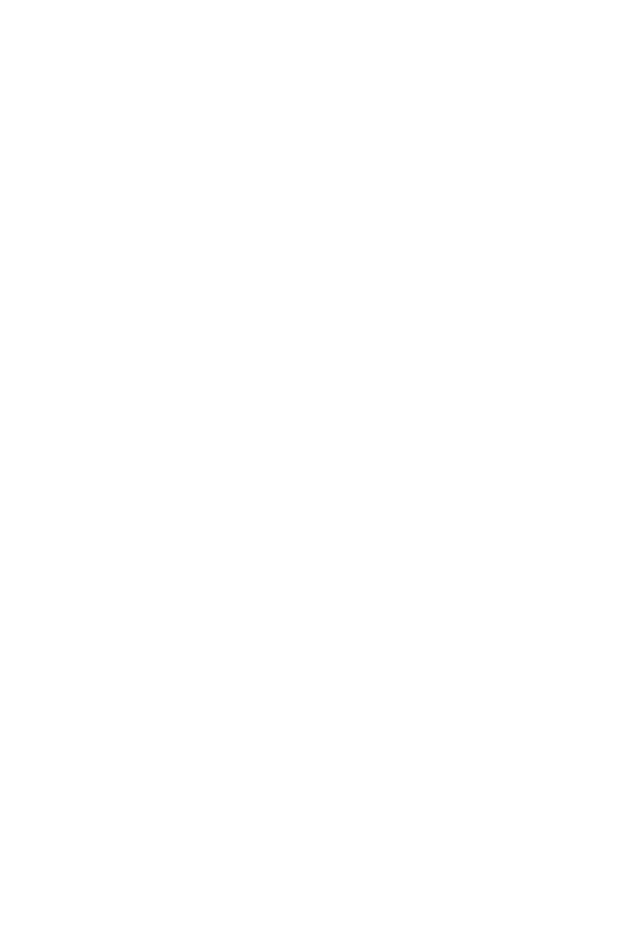
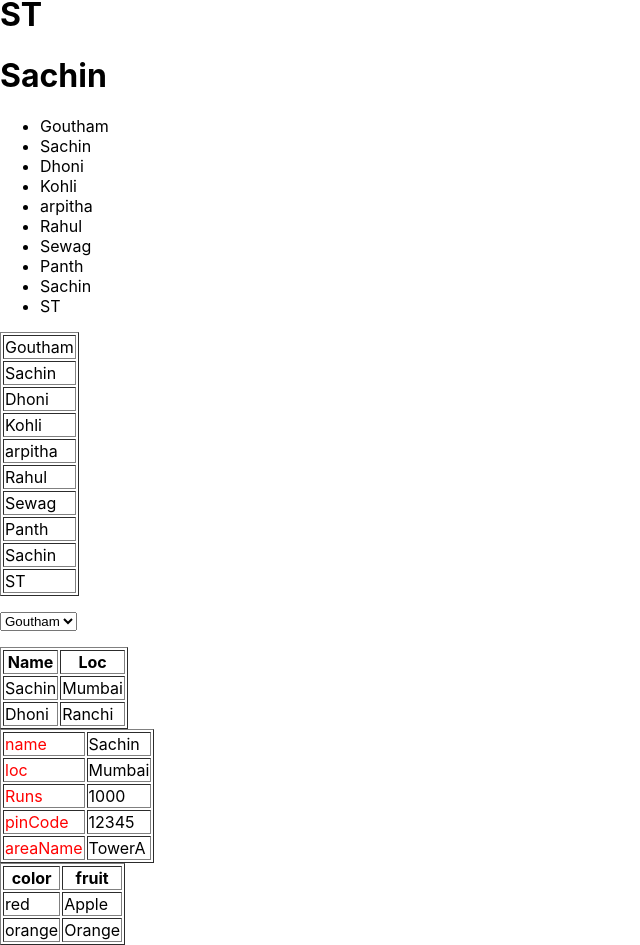
Before and after one commit to ArpithaPuttegowda/Reactjs8amApril, a React (Create React App) app in the folder sampleproject/: page / in a window 1280 px wide. Shown: the part 1458-2403 px from the top of the page, without its empty margins (0-640 px from the left). Before the commit the page ends 800 px from the top, so only its background shows below. Built offline with nearby package versions, Linux system fonts and the light colour scheme.

Commit message:
resualbe components

```diff
--- a/sampleproject/src/App.js
+++ b/sampleproject/src/App.js
@@ -38,8 +38,8 @@
         {/* <SetState1 /> */}
         {/* <SetState2 /> */}
         {/* <SetState3 /> */}
-        {/* <ListKeys />
-        <ListKeys1 /> */}
+        <ListKeys />
+        <ListKeys1 />
         {/* <FancyInput /> */}
         {/* {this.state.loadComp && <ListKeys2 />}
         <button onClick={() => this.setState({loadComp: false})}>
@@ -53,7 +53,7 @@
         /> */}
         {/* <UnMountingLifeCycle /> */}
         {/* <ExceptionHandling /> */}
-        <ReactFragment />
+        {/* <ReactFragment /> */}
       </>
     );
   }
--- a/sampleproject/src/Component/ListKeys.js
+++ b/sampleproject/src/Component/ListKeys.js
@@ -1,4 +1,7 @@
 import React, {Component, Fragment} from "react";
+import ReusalbeListComp from "./ReusualbleComponents/ReusalbeListComp";
+import Button from "./ReusualbleComponents/ReusuableButton";
+import TableResualbeComp from "./ReusualbleComponents/TableResualbeComp";
 
 export default class ListKeys extends Component {
   render() {
@@ -63,6 +66,16 @@
             })}
           </select>
         </p>
+        {/* <Button id="btn" content="Click me" />
+        <ReusalbeListComp data={["Sachin", "Dhoni", "Kohli"]} /> */}
+        <TableResualbeComp
+          headers={["Name", "Loc"]}
+          data={[
+            {name: "Sachin", loc: "Mumbai"},
+            {name: "Dhoni", loc: "Ranchi"}
+          ]}
+          keys={["name", "loc"]}
+        />
       </div>
     );
   }
--- a/sampleproject/src/Component/ListKeys1.js
+++ b/sampleproject/src/Component/ListKeys1.js
@@ -1,4 +1,7 @@
 import React, {Component} from "react";
+import ReusalbeListComp from "./ReusualbleComponents/ReusalbeListComp";
+import Button from "./ReusualbleComponents/ReusuableButton";
+import TableResualbeComp from "./ReusualbleComponents/TableResualbeComp";
 
 export default class ListKeys1 extends Component {
   constructor() {
@@ -26,6 +29,16 @@
             );
           })}
         </table>
+        {/* <Button id="btn1" content="CLICK THIS" />
+        <ReusalbeListComp data={["NTR", "Chiranjivi", "Arjun"]} /> */}
+        <TableResualbeComp
+          headers={["color", "fruit"]}
+          data={[
+            {color: "red", fruit: "Apple"},
+            {color: "orange", fruit: "Orange"}
+          ]}
+          keys={["color", "fruit"]}
+        />
       </div>
     );
   }
--- /dev/null
+++ b/sampleproject/src/Component/ReusualbleComponents/ReusalbeListComp.js
@@ -0,0 +1,13 @@
+import React, {Component} from "react";
+
+export default class ReusalbeListComp extends Component {
+  render() {
+    return (
+      <div>
+        {this.props.data?.map((v) => {
+          return <h1>{v}</h1>;
+        })}
+      </div>
+    );
+  }
+}
--- /dev/null
+++ b/sampleproject/src/Component/ReusualbleComponents/ReusuableButton.js
@@ -0,0 +1,9 @@
+const Button = ({id, content}) => {
+  return (
+    <h1>
+      <button id={id}>{content}</button>
+    </h1>
+  );
+};
+
+export default Button;
--- /dev/null
+++ b/sampleproject/src/Component/ReusualbleComponents/TableResualbeComp.js
@@ -0,0 +1,28 @@
+import React, {Component} from "react";
+
+export default class TableResualbeComp extends Component {
+  render() {
+    return (
+      <div>
+        <table border="1px solid">
+          <thead>
+            {this.props.headers?.map((header) => {
+              return <th>{header}</th>;
+            })}
+          </thead>
+          <tbody>
+            {this.props.data?.map((obj) => {
+              return (
+                <tr>
+                  {this.props.keys?.map((k) => {
+                    return <td>{obj[k]}</td>;
+                  })}
+                </tr>
+              );
+            })}
+          </tbody>
+        </table>
+      </div>
+    );
+  }
+}
```
